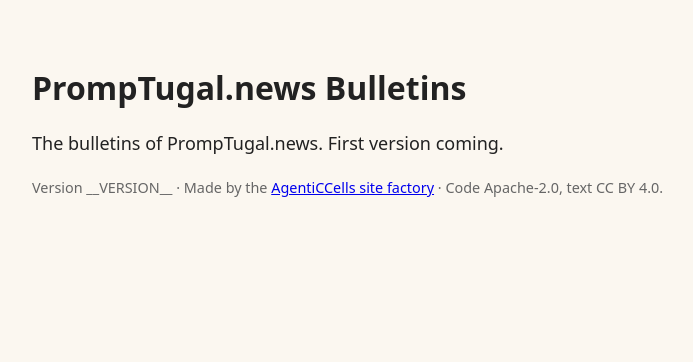
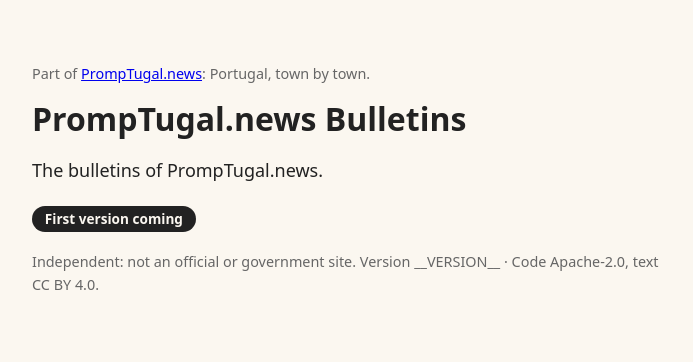
Before and after one commit to PrompTugal/PrompTugal__News__Bulletins, a plain HTML site: page src/index.html in a window 1280 px wide. Shown: the whole page, without its empty margins (288-981 px from the left). Drawn offline with Linux system fonts and the light colour scheme.

Commit message:
Placeholder, README, licences, CNAME and .gitignore
At Dinis's word (2026-11-18 ~19:23 UTC), as for videos and live: a
placeholder page, a README, LICENSE-TEXT (CC BY 4.0) beside LICENSE
(Apache-2.0), src/CNAME, and .credentials/ and .sg-send/ ignored.
main is created from this commit.

Co-Authored-By: Claude Opus 5.5 <noreply@anthropic.com>
Claude-Session: https://claude.ai/code/session_018yvwtNtj31quYqCxxywEUo
Agent: cells@AgentiCCells.dinis

```diff
--- a/src/index.html
+++ b/src/index.html
@@ -3,15 +3,18 @@
 <head>
 <meta charset="utf-8">
 <meta name="viewport" content="width=device-width,initial-scale=1">
-<title>PrompTugal.news Bulletins</title>
+<title>PrompTugal.news Bulletins: first version coming</title>
 <meta name="description" content="The bulletins of PrompTugal.news. First version coming.">
-<style>body{margin:0;font:18px/1.6 system-ui,-apple-system,"Segoe UI",sans-serif;background:#fbf7f0;color:#222}main{max-width:40rem;margin:0 auto;padding:3rem 1rem}h1{font-size:2rem;line-height:1.2}.muted{color:#666;font-size:.9rem}@media(prefers-color-scheme:dark){body{background:#17140f;color:#eee}.muted{color:#aaa}}</style>
+<link rel="canonical" href="https://bulletins.promptugal.news/">
+<style>body{margin:0;font:18px/1.6 system-ui,-apple-system,"Segoe UI",sans-serif;background:#fbf7f0;color:#222}main{max-width:40rem;margin:0 auto;padding:3rem 1rem}h1{font-size:2rem;line-height:1.2;margin:0 0 .3rem}.tag{display:inline-block;background:#222;color:#fbf7f0;border-radius:2rem;padding:.15rem .8rem;font-size:.85rem;font-weight:600}.muted{color:#666;font-size:.9rem}@media(prefers-color-scheme:dark){body{background:#17140f;color:#eee}.tag{background:#eee;color:#17140f}.muted{color:#aaa}}</style>
 </head>
 <body>
 <main>
+<p class="muted">Part of <a href="https://promptugal.news/">PrompTugal.news</a>: Portugal, town by town.</p>
 <h1>PrompTugal.news Bulletins</h1>
-<p>The bulletins of PrompTugal.news. First version coming.</p>
-<p class="muted">Version __VERSION__ · Made by the <a href="https://github.com/AgentiCCells/AgentiCCells__Site__Factory">AgentiCCells site factory</a> · Code Apache-2.0, text CC BY 4.0.</p>
+<p>The bulletins of PrompTugal.news.</p>
+<p><span class="tag">First version coming</span></p>
+<p class="muted">Independent: not an official or government site. Version __VERSION__ · Code Apache-2.0, text CC BY 4.0.</p>
 </main>
 </body>
 </html>
```
Also changed, not shown: 5 other files.
